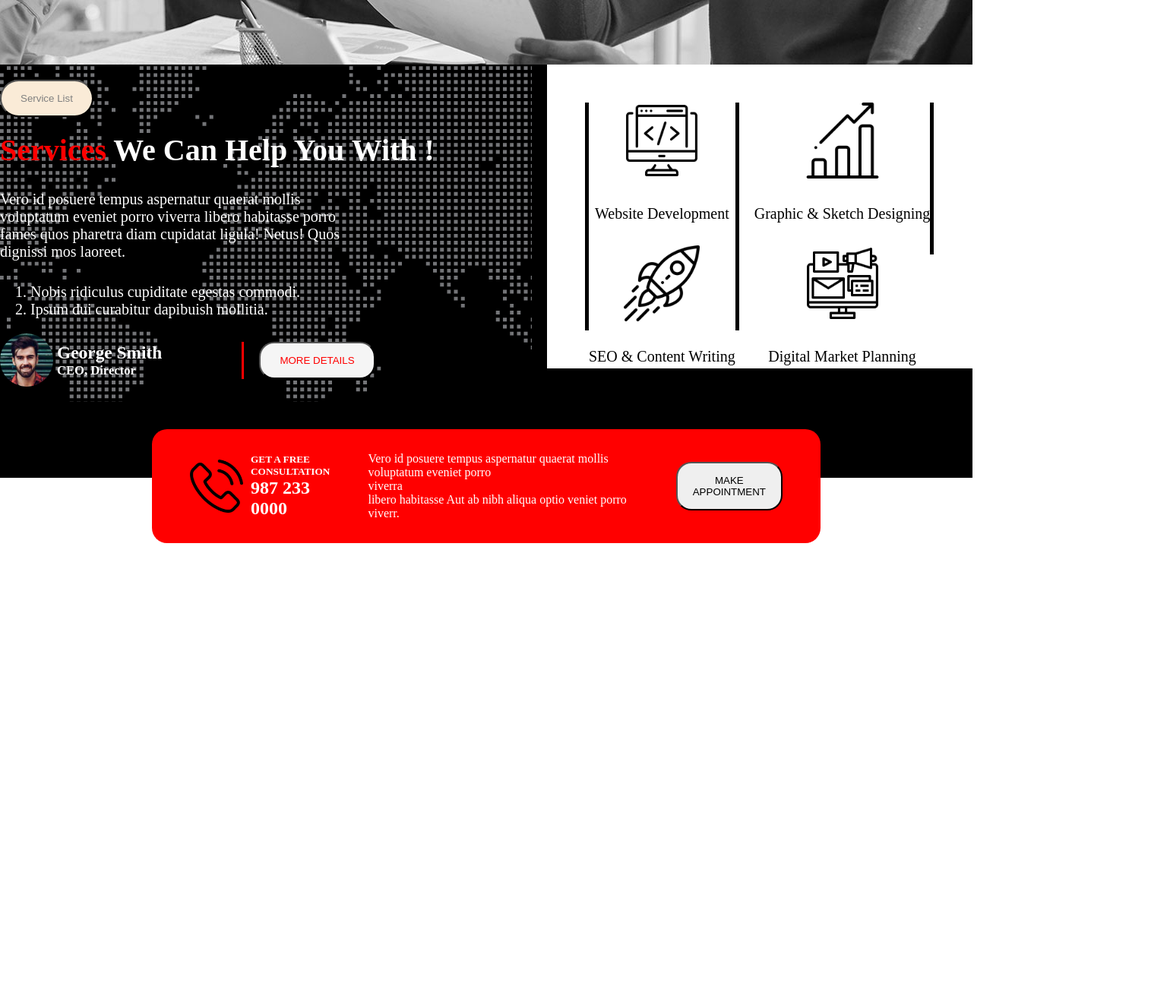
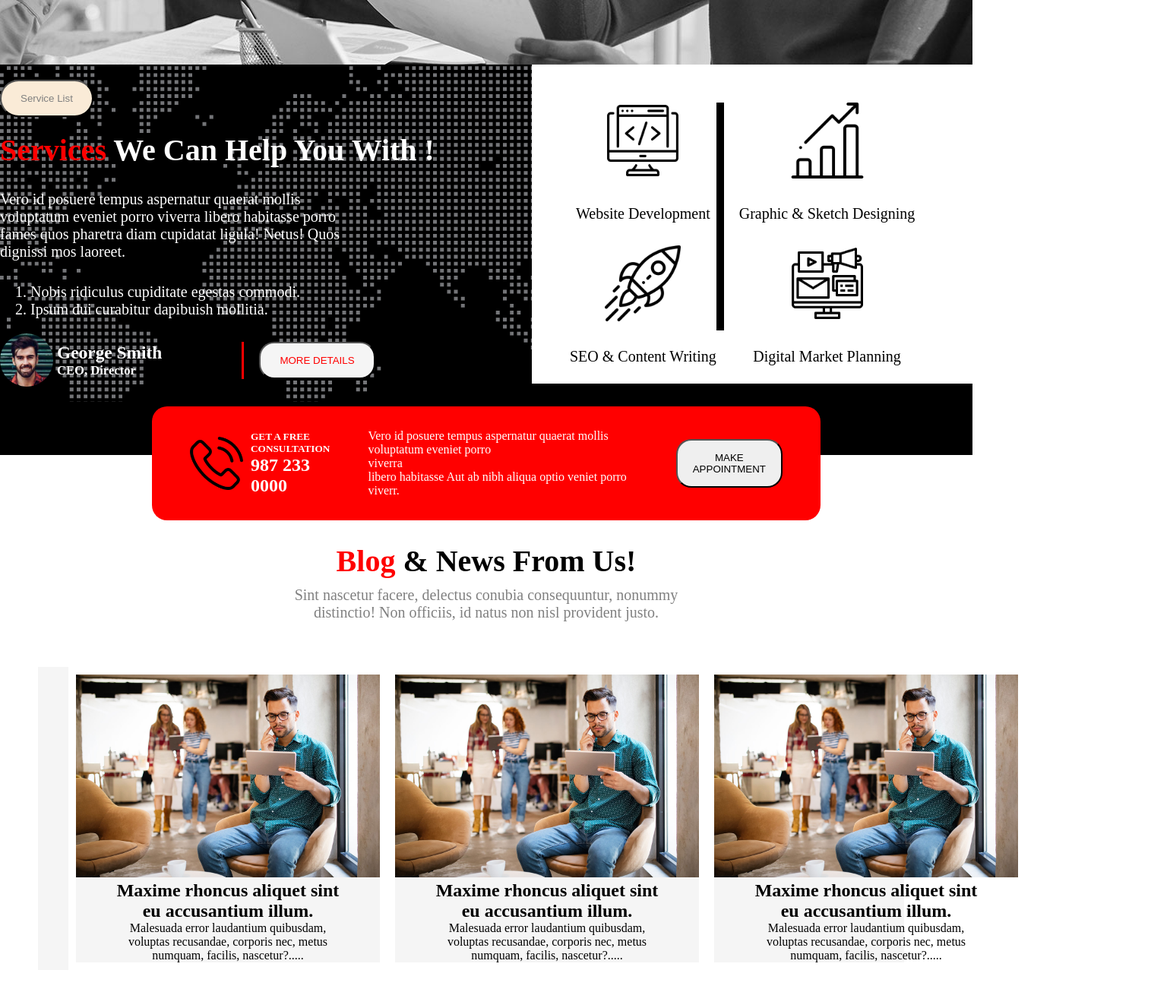
Before and after one commit to RaitaPrionty/Digital-Agency-project, a plain HTML site: page index.html in a window 1280 px wide. Shown: the part 800-2127 px from the top of the page at 76% size, 1540 px wide, since content can reach past the window. Before the commit the page ends 1535 px from the top, so only its background shows below. Drawn offline with Linux system fonts and the light colour scheme.

Commit message:
this is my blog part commit

```diff
--- a/index.html
+++ b/index.html
@@ -134,6 +134,26 @@
                 </div>
             </div>
         </section>
+        <!-- blog section -->
+        <section class="blog">
+            <h1 style="font-size: 40px;"><span>Blog</span> & News From Us!</h1>
+            <p style="font-size: 20px;">Sint nascetur facere, delectus conubia consequuntur, nonummy <br> distinctio! Non officiis, id natus non nisl provident justo.</p>
+            <ul>
+                <li style="border: 10px solid white; "><img style="width: 400px;" src="./assest/image/blog-1.jpg" alt="">
+                <h2>Maxime rhoncus aliquet sint <br> eu accusantium illum.</h2>
+                Malesuada error laudantium quibusdam, <br> voluptas recusandae, corporis nec, metus <br> numquam, facilis, nascetur?.....</li>
+
+                <li style="border: 10px solid white;"><img style="width: 400px;" src="./assest/image/blog-1.jpg" alt="">
+                <h2>Maxime rhoncus aliquet sint <br> eu accusantium illum.</h2>
+                Malesuada error laudantium quibusdam, <br> voluptas recusandae, corporis nec, metus <br> numquam, facilis, nascetur?.....</li>
+
+                <li style="border: 10px solid white;"><img style="width: 400px;" src="./assest/image/blog-1.jpg" alt="">
+                <h2>Maxime rhoncus aliquet sint <br> eu accusantium illum.</h2>
+                Malesuada error laudantium quibusdam, <br> voluptas recusandae, corporis nec, metus <br> numquam, facilis, nascetur?.....</li>
+
+            </ul>
+
+        </section>
 
     </main>
     <footer>
--- a/style/agency.css
+++ b/style/agency.css
@@ -157,8 +157,9 @@ nav h1{
     /* height: 100vh; */
     padding: 50px;
     text-align: center;
-    margin-inline: 20px;
+    /* margin-inline: 20px; */
     height: 300px;
+    padding-bottom: 70px;
 
 
 
@@ -170,15 +171,15 @@ nav h1{
 .right{
     width: 700px;
     height: auto;
-    padding-bottom: 100px;
+    padding-bottom: 70px;
 
 }
 .top-pic{
     border-right: 10px solid black;
-    border-inline: 5px solid black;
+    /* border-inline: 5px solid black; */
 }
 .bottom-pic{
-    border-right: 5px solid black;
+    /* border-right: 5px solid black; */
     margin-bottom: 100px;
 
 }
@@ -217,10 +218,30 @@ nav h1{
     margin-left: 200px;
     margin-top: -5%;
 
-
-
-
-
-
-
 }
+/* blog section styles */
+.blog span{
+    color: red;
+}
+.blog{
+    text-align: center;
+    padding: 30px;
+}
+.blog p{
+    padding-top: 10px;
+    padding-bottom: 40px;
+    color: gray;
+}
+.blog ul{
+    display: flex;
+    justify-content: space-around;
+    /* gap: 20px; */
+    border: 20px solid white;
+    list-style: none;
+    background-color: whitesmoke;
+    /* margin: 0px 30px; */
+    margin-right: 40px;
+}
+ul p{
+    color: gray;
+}
```
